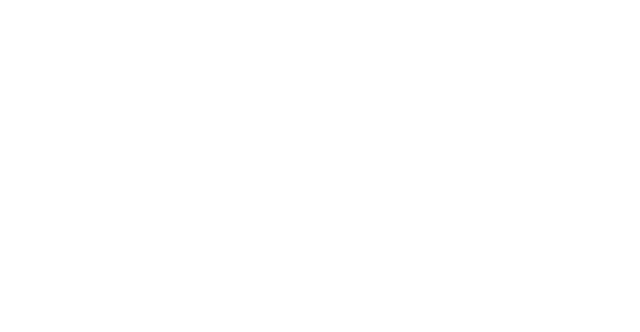
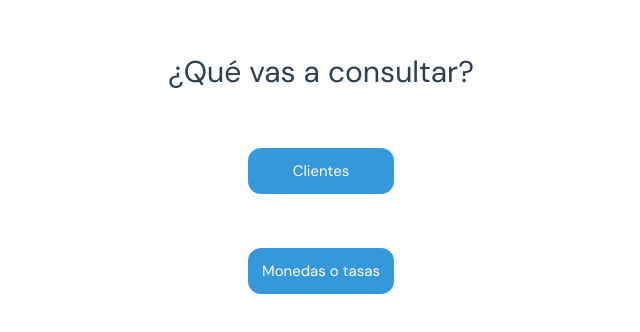
Before and after one commit to diegomdevs/mvm-app-msc-v2, a Vue app: page /queries in a window 1280 px wide. Before the commit this address had no page. Shown: the part 278-610 px from the top of the page, without its empty margins (319-959 px from the left). Built offline with nearby package versions, Linux system fonts and the light colour scheme.

Commit message:
feat: QueriesView
Adding QueriesView component to render query options

```diff
--- a/src/router/index.ts
+++ b/src/router/index.ts
@@ -27,6 +27,21 @@ const appRoutes: RouteRecordRaw[] = [
     component: () => import("../views/RegistrationEntityFormView.vue"),
   },
   {
+    path: "/queries",
+    name: "queries",
+    component: () => import("../views/QueriesView.vue"),
+  },
+  {
+    path: "/queries/:entity",
+    name: "queriesEntity",
+    component: () => import("../views/QueriesEntityView.vue"),
+  },
+  {
+    path: "/queries/:entity/:specificEntity",
+    name: "queriesEntitySpecificEntity",
+    component: () => import("../views/RegistrationEntityFormView.vue"),
+  },
+  {
     path: "/test",
     name: "test",
     component: () => import("../views/TestView.vue"),
--- /dev/null
+++ b/src/views/QueriesEntityView.vue
@@ -0,0 +1,44 @@
+<script setup lang="ts">
+import { reactive, ref } from "vue";
+import { useRouter } from "vue-router";
+
+import NavigationOptionMenu from "../components/NavigationOptionMenu.vue";
+const router = useRouter();
+
+const queriesEntityOptions: any = reactive({
+  currencies: [
+    { name: "monedas", url: "currencies/currency" },
+    { name: "tasas", url: "currencies/rate" },
+  ],
+  customers: [
+    { name: "padre", url: "customers/parent" },
+    { name: "representative", url: "customers/representative" },
+    { name: "estudiante", url: "customers/student" },
+  ],
+});
+const entityComponentToBeRendered: any = ref(
+  router.currentRoute.value.params.entity
+);
+</script>
+<template>
+  <main>
+    <NavigationOptionMenu
+      :navigation-option-menu-options="
+        queriesEntityOptions[entityComponentToBeRendered]
+      "
+      :navigation-option-menu-message="'¿qué vas a consultar?'"
+    />
+  </main>
+</template>
+<style scoped>
+main {
+  display: flex;
+  flex-direction: column;
+  align-items: center;
+  justify-content: center;
+  row-gap: 50px;
+  height: 100%;
+  width: 100%;
+  padding-top: 50px;
+}
+</style>
--- /dev/null
+++ b/src/views/QueriesView.vue
@@ -0,0 +1,30 @@
+<script setup lang="ts">
+import { reactive, ref } from "vue";
+import NavigationOptionMenu from "../components/NavigationOptionMenu.vue";
+const main = reactive({
+  className: "main-container",
+});
+const navigationOptionMenuMessage = ref("¿qué vas a consultar?");
+const navigationOptionMenuOptions = ref([
+  { name: "clientes", url: "queries/customers" },
+  { name: "Monedas o tasas", url: "queries/currencies/form" },
+]);
+</script>
+<template>
+  <main :class="main.className">
+    <NavigationOptionMenu
+      :navigationOptionMenuMessage="navigationOptionMenuMessage"
+      :navigationOptionMenuOptions="navigationOptionMenuOptions"
+    />
+  </main>
+</template>
+<style scoped>
+main.main-container {
+  display: flex;
+  flex-direction: column;
+  align-items: center;
+  justify-content: center;
+  row-gap: 50px;
+  padding-top: 100px;
+}
+</style>
--- a/src/views/TestView.vue
+++ b/src/views/TestView.vue
@@ -1,6 +1,6 @@
 <script setup lang="ts">
-import RegistrationView from "./RegistrationView.vue";
+import QueriesEntityView from "./QueriesEntityView.vue";
 </script>
 <template>
-  <RegistrationView />
+  <QueriesEntityView />
 </template>
```
